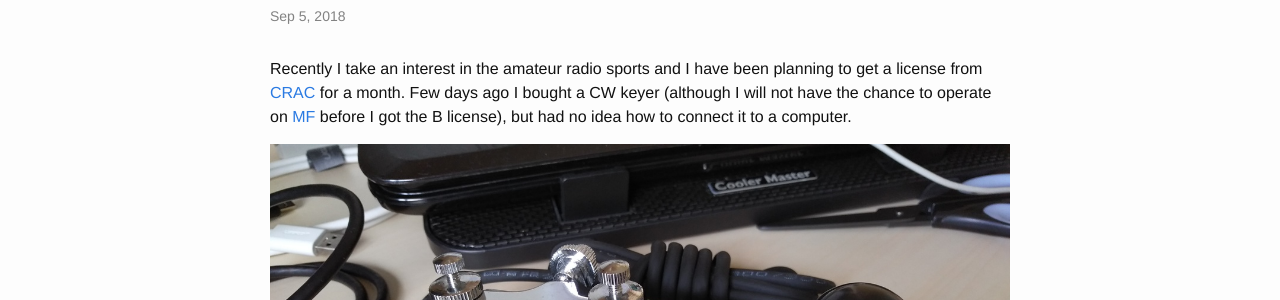
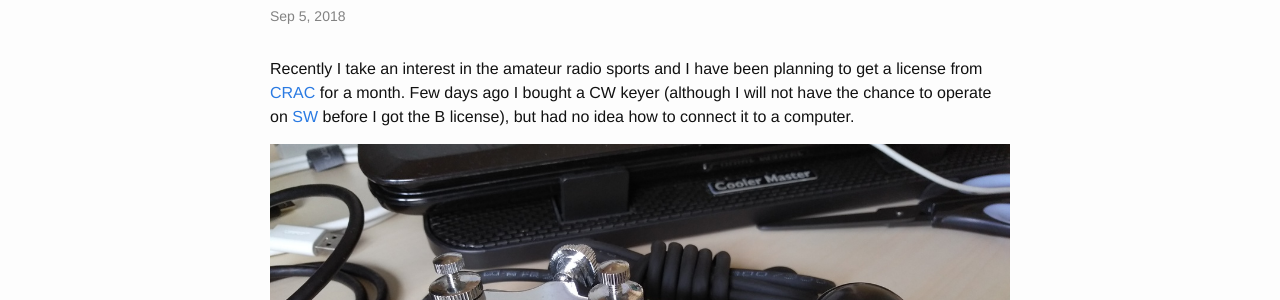
Before and after one commit to lmy441900/lmy441900.github.io, a Jekyll site: the page built from _posts/2018-09-05-connect-a-keyer-to-computer-using-arduino.md, in a window 1280 px wide and 900 px high. Shown: the part 185-485 px from the top of the window. Built offline with Jekyll 4.4.1, drawn with Linux system fonts in a browser that asks for light colours.

```diff
--- a/_posts/2018-09-05-connect-a-keyer-to-computer-using-arduino.md
+++ b/_posts/2018-09-05-connect-a-keyer-to-computer-using-arduino.md
@@ -5,10 +5,10 @@ date:   2018-09-05
 categories: ham
 ---
 
-Recently I take an interest in the amateur radio sports and I have been planning to get a license from [CRAC] for a month. Few days ago I bought a CW keyer (although I will not have the chance to operate on [MF] before I got the B license), but had no idea how to connect it to a computer.
+Recently I take an interest in the amateur radio sports and I have been planning to get a license from [CRAC] for a month. Few days ago I bought a CW keyer (although I will not have the chance to operate on [SW] before I got the B license), but had no idea how to connect it to a computer.
 
 [CRAC]: http://www.crac.org.cn/
-[MF]:   https://en.wikipedia.org/wiki/Short_wave
+[SW]:   https://en.wikipedia.org/wiki/Short_wave
 
 ![My keyer](/assets/keyer.jpg)
 
```
